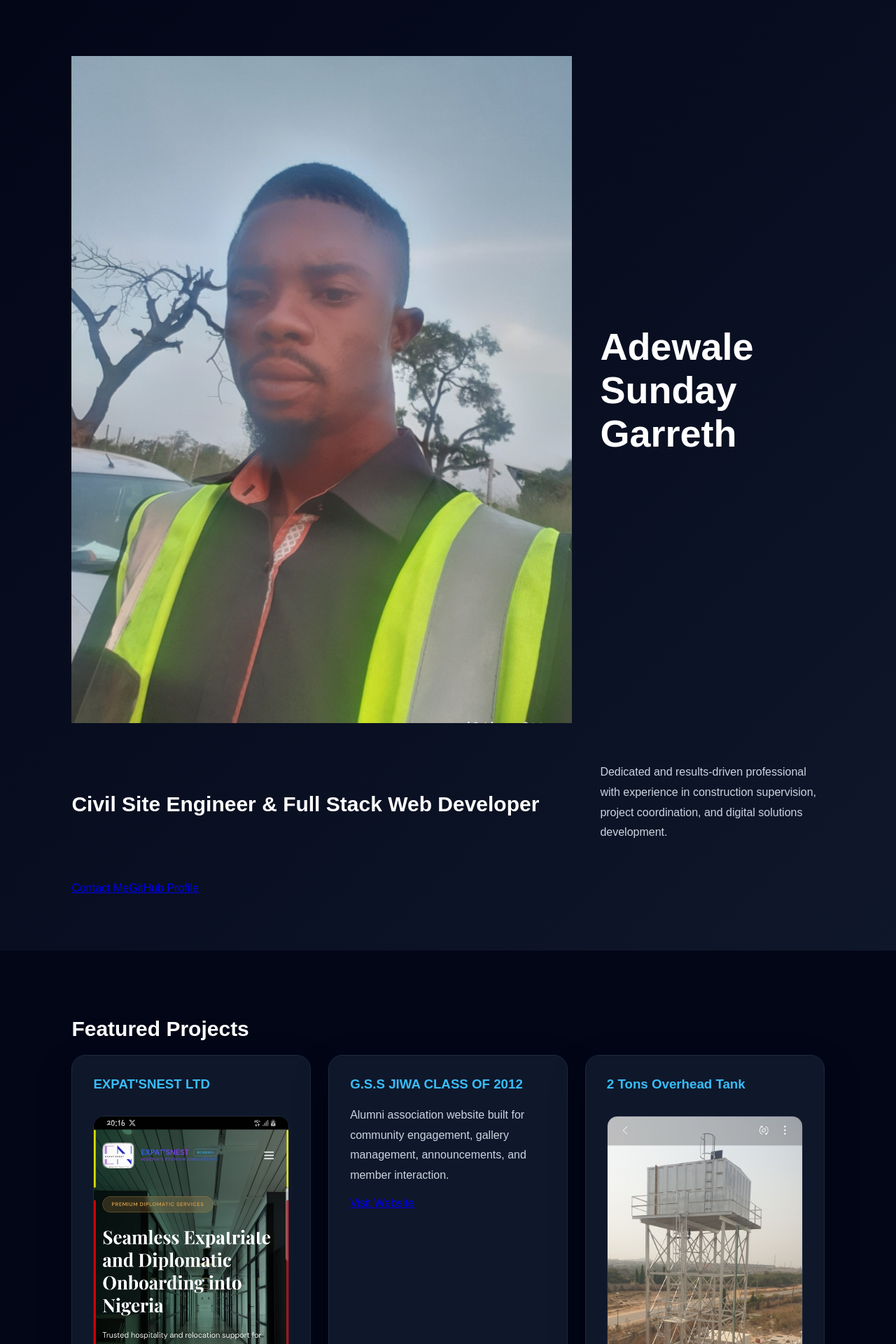
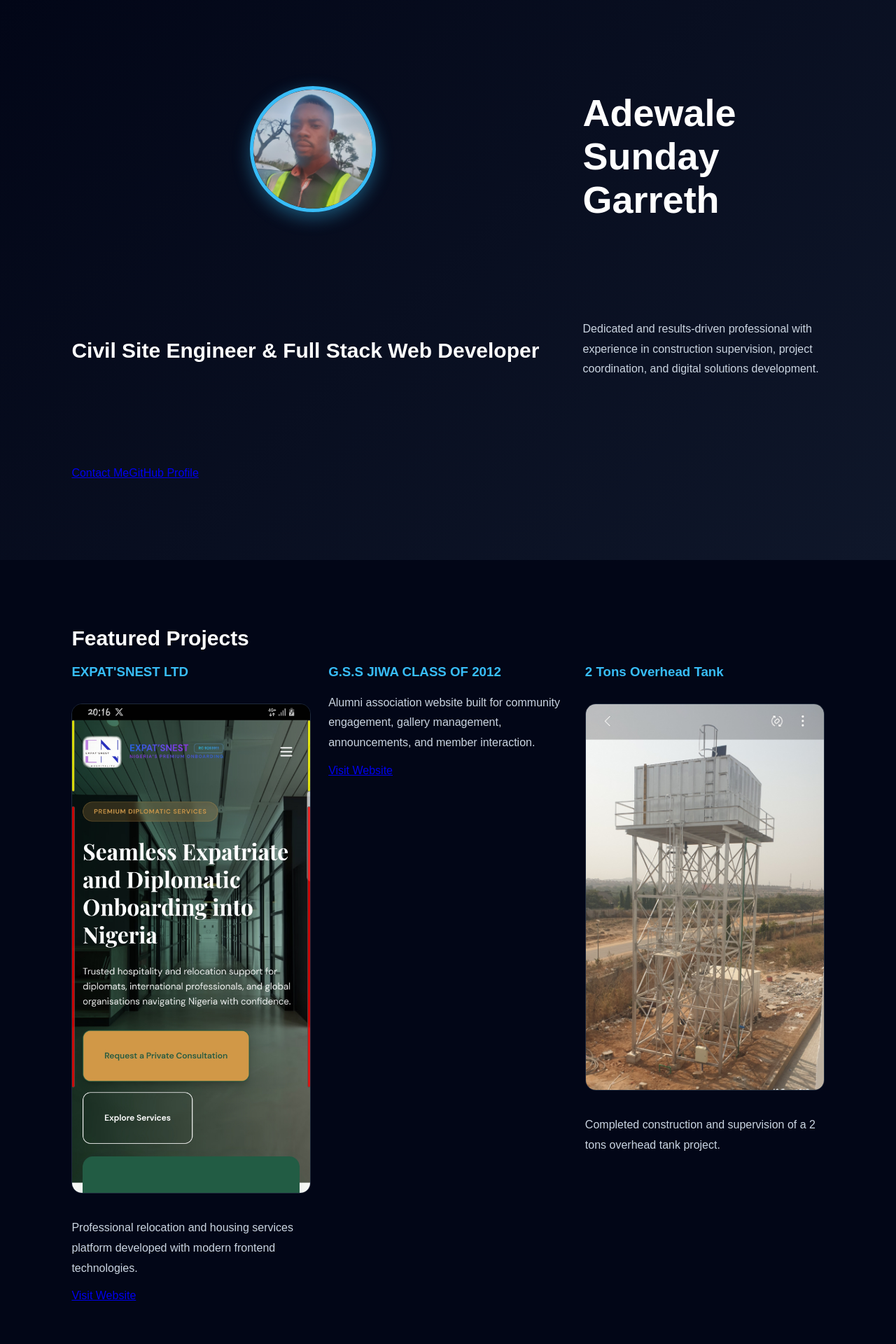
Before and after one commit to seangarreth/Portfolio, a React (Vite) app: page / in a window 1280 px wide. Shown: the top 1920 px of the page at 70% size. Built offline with nearby package versions, Linux system fonts and the light colour scheme.

Commit message:
Refactor profile card styles and add profile photo styles
Removed styles for profile-card and card classes, added styles for profile-photo class.

```diff
--- a/src/index.css
+++ b/src/index.css
@@ -73,13 +73,15 @@ h3 {
   border: 1px solid #38bdf8;
 }
 
-.profile-card,
-.card {
-  background: #0f172a;
-  border: 1px solid #1e293b;
-  border-radius: 20px;
-  padding: 30px;
-  box-shadow: 0 20px 50px rgba(0,0,0,0.25);
+.profile-photo {
+  width: 180px;
+  height: 180px;
+  border-radius: 50%;
+  object-fit: cover;
+  border: 5px solid #38bdf8;
+  display: block;
+  margin: 0 auto 20px;
+  box-shadow: 0 8px 25px rgba(56, 189, 248, 0.4);
 }
 
 .avatar {
```
